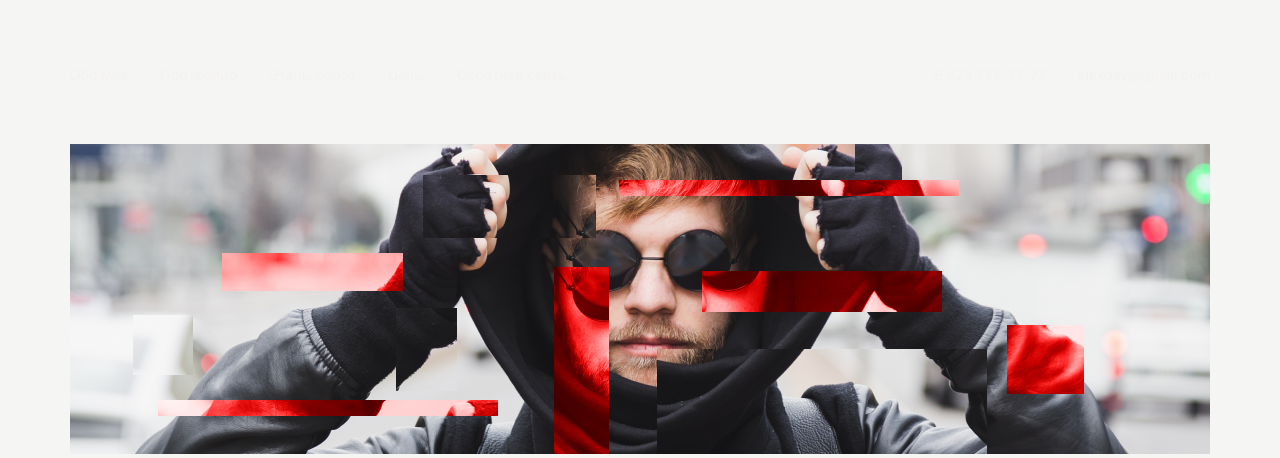
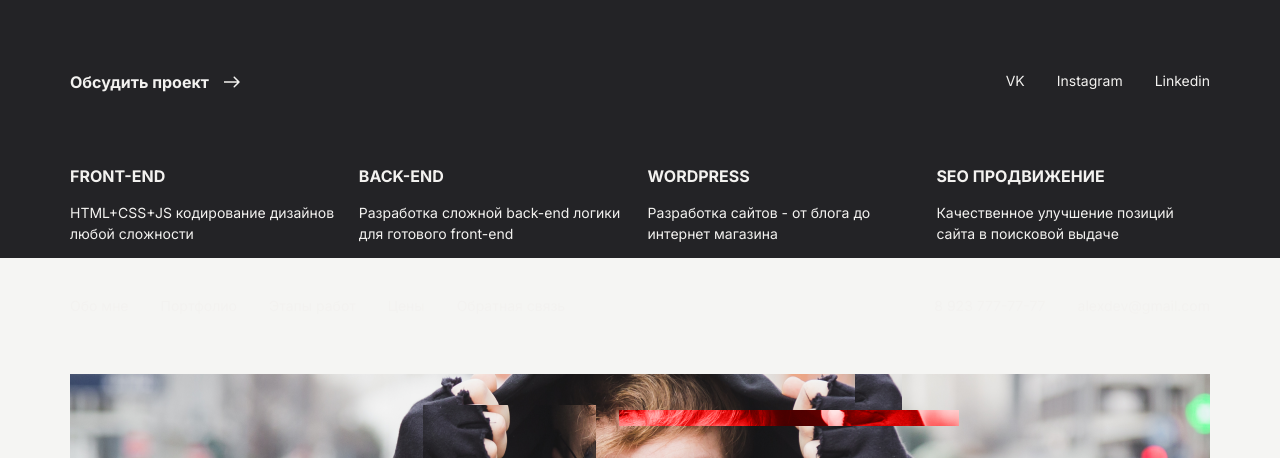
Before and after one commit to anna-t6/Partfolio, a plain HTML site: page index.html in a window 1280 px wide. Shown: the part 771-1229 px from the top of the page. Drawn offline with Linux system fonts and the light colour scheme.

Commit message:
add css class skill

```diff
--- a/css/style.css
+++ b/css/style.css
@@ -3,6 +3,7 @@ body {
     background-color: #F3F2F0;
     background-color: rgb(243, 242, 240);
     background-color: rgba(243, 242, 240, 0.76);
+    font-size: 14px;
 }
 .dark {
     background-color: #232326;
@@ -30,6 +31,10 @@ body {
 .title-h1  {
     font-size: 74px;
     text-transform: uppercase;
+}
+.title-h3{
+    font-size: 16px;
+    font-weight: 700;
 }
 .photo {
     margin-bottom: 120px;
@@ -66,3 +71,36 @@ header{
 .nav-link:hover {
     color:#D40000;
 }
+.social {
+    display: flex;
+    justify-content: space-between;
+    padding-bottom: 60px;
+    margin-top: 100px;
+}
+.project {
+    margin: 0;
+    display: flex;
+    align-items: center;
+    font-size: 16px;
+    font-weight: 700;
+}
+.project-img {
+    width: 16px;
+    height: 12px;
+    display: block;
+    background-image: url(../img/arrow.svg);
+    margin-left: 15px;
+}
+.skill {
+    display: flex;
+    justify-content: space-between;
+}
+.skill-item {
+    flex: 0 0 24%;
+}
+.skill .title-h3 {
+    text-transform: uppercase;
+}
+.skill .description {
+    line-height: 150%;
+}
--- a/index.html
+++ b/index.html
@@ -36,6 +36,36 @@
                     <p class = "name">Александр Антропов</p>
                     <h1 class = "title-h1">web-разработчик</h1>
                 </div>
+                <div class="social">
+                    <div class="social-item">
+                        <p class="project"><span>Обсудить проект</span><span class="project-img"></span></p>
+                    </div>
+                    <div class="social-item">
+                        <ul class="nav">
+                            <li class="nav-item"><a class="nav-link" href="#" target="_blank">VK</a></li>
+                            <li class="nav-item"><a class="nav-link" href="#" target="_blank">Instagram</a></li>
+                            <li class="nav-item"><a class="nav-link" href="#" target="_blank">Linkedin</a></li>
+                        </ul>
+                    </div>
+                </div>
+                <div class="skill">
+                    <div class="skill-item">
+                        <h3 class="title-h3">FRONT-END</h3>
+                        <p class="description">HTML+CSS+JS кодирование дизайнов любой сложности</p>
+                    </div>
+                    <div class="skill-item">
+                        <h3 class="title-h3">Back-end</h3>
+                        <p class="description">Разработка сложной back-end логики для готового front-end</p>
+                    </div>
+                    <div class="skill-item">
+                        <h3 class="title-h3">WORDPRESS</h3>
+                        <p class="description">Разработка сайтов - от блога до интернет магазина</p>
+                    </div>
+                    <div class="skill-item">
+                        <h3 class="title-h3">SEO продвижение</h3>
+                        <p class="description">Качественное улучшение позиций сайта в поисковой выдаче</p>
+                    </div>
+                </div>
             </main>
             </div>
             <footer>  </footer>
```
Also changed, not shown: img/arrow.svg (added).
